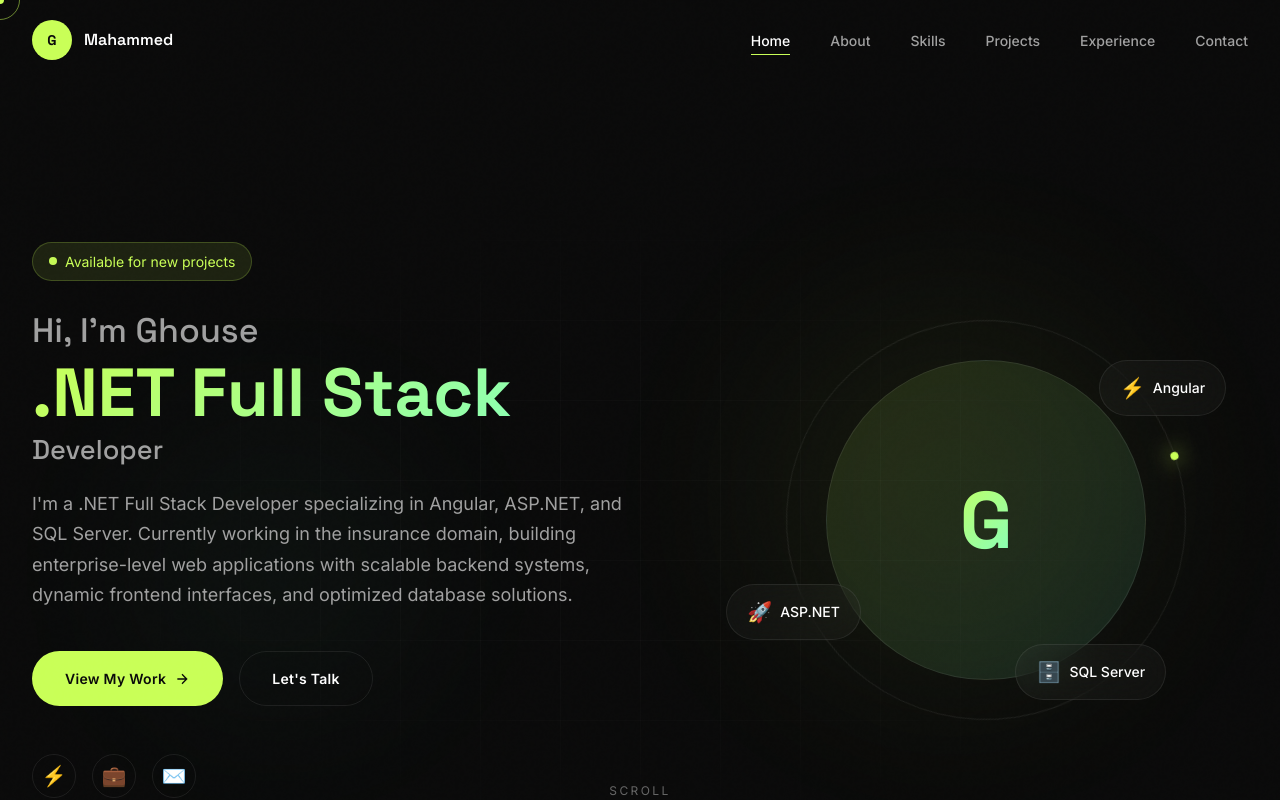
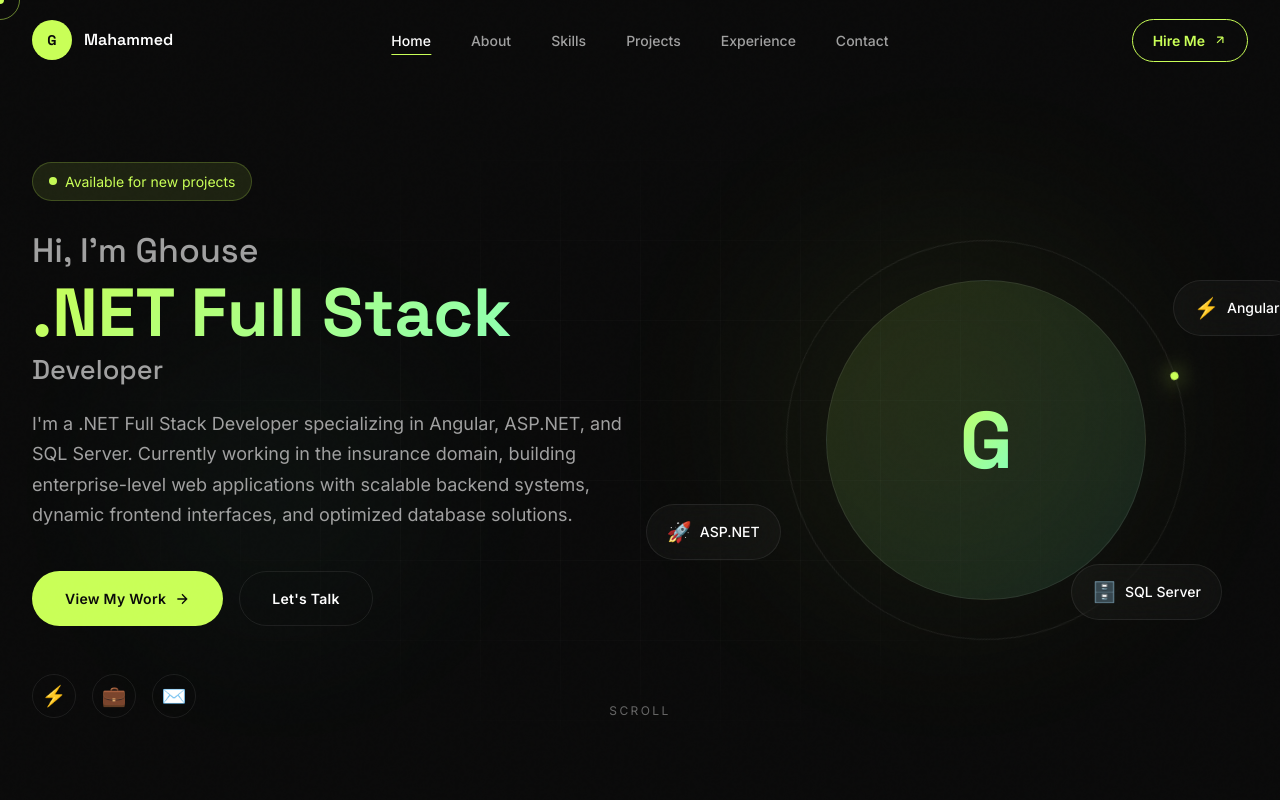
Before and after one commit to MDGHOUSE18/codebyghouse-portfolio, an Angular app: page / in a window 1280 px wide. Shown: the top 800 px of the page. Built offline with nearby package versions, Linux system fonts and the light colour scheme.

Commit message:
update home oage avatars

```diff
--- a/src/app/features/home/home.component.html
+++ b/src/app/features/home/home.component.html
@@ -56,11 +56,19 @@
     </div>
 
     <div class="hero-visual" #heroVisual>
+      <!-- Avatar Wrapper (Only contains the circle) -->
       <div class="avatar-wrapper">
         <div class="avatar-ring"></div>
         <div class="avatar-image">
           <div class="avatar-initials">G</div>
+          <!-- <img
+            src="../../../../assets/images/avatar.jpg"
+            alt="Ghouse - .NET Full Stack Developer" /> -->
         </div>
+      </div>
+
+      <!-- Badges Container (Moved OUTSIDE the wrapper) -->
+      <div class="badges-container">
         <div class="floating-badge badge-1">
           <span class="badge-icon">⚡</span>
           <span class="badge-text">Angular</span>
--- a/src/app/features/home/home.component.scss
+++ b/src/app/features/home/home.component.scss
@@ -245,6 +245,7 @@
 
   @media (max-width: 640px) {
     order: initial;
+    flex-direction: column; // Stack avatar and badges vertically
   }
 }
 
@@ -272,7 +273,7 @@
   animation: rotate-slow 30s linear infinite;
 
   &::before {
-    content: '';
+    content: "";
     position: absolute;
     top: -4px;
     left: 50%;
@@ -313,7 +314,46 @@
     font-size: 3rem;
   }
 }
+.floating-badge {
+  position: absolute;
+  display: flex;
+  align-items: center;
+  gap: 0.5rem;
+  padding: 0.75rem 1.25rem;
+  background: var(--glass-bg);
+  backdrop-filter: blur(20px);
+  border: 1px solid var(--glass-border);
+  border-radius: 9999px;
+  font-size: 0.875rem;
+  font-weight: 500;
+  white-space: nowrap;
+  pointer-events: auto;
 
+  &.badge-1 {
+    top: 10%;
+    right: -10%;
+    animation: float 4s ease-in-out infinite;
+  }
+
+  &.badge-2 {
+    bottom: 20%;
+    left: -15%;
+    animation: float 5s ease-in-out infinite 1s;
+  }
+
+  &.badge-3 {
+    bottom: 5%;
+    right: 5%;
+    animation: float 4.5s ease-in-out infinite 0.5s;
+  }
+
+  @media (max-width: 768px) {
+    position: static; // Remove absolute positioning on mobile
+    margin: 0;
+    animation: none !important; // Stop floating animation
+    transform: none !important;
+  }
+}
 .floating-badge {
   position: absolute;
   display: flex;
@@ -346,13 +386,14 @@
     animation: float 4.5s ease-in-out infinite 0.5s;
   }
 
-  @media (max-width: 640px) {
+  @media (max-width: 768px) {
     position: static;
-    width: fit-content;
-    margin: 0.5rem auto 0;
+    width: auto;
+    margin: 0.5rem 0 0;
     padding: 0.5rem 0.875rem;
     font-size: 0.75rem;
     animation: none !important;
+    display: inline-flex;
   }
 }
 
@@ -390,10 +431,22 @@
 }
 
 @keyframes scrollDown {
-  0% { transform: scaleY(0); transform-origin: top; }
-  50% { transform: scaleY(1); transform-origin: top; }
-  51% { transform: scaleY(1); transform-origin: bottom; }
-  100% { transform: scaleY(0); transform-origin: bottom; }
+  0% {
+    transform: scaleY(0);
+    transform-origin: top;
+  }
+  50% {
+    transform: scaleY(1);
+    transform-origin: top;
+  }
+  51% {
+    transform: scaleY(1);
+    transform-origin: bottom;
+  }
+  100% {
+    transform: scaleY(0);
+    transform-origin: bottom;
+  }
 }
 
 .stats-section {
@@ -458,16 +511,30 @@
 }
 
 @keyframes pulse {
-  0%, 100% { opacity: 1; }
-  50% { opacity: 0.5; }
+  0%,
+  100% {
+    opacity: 1;
+  }
+  50% {
+    opacity: 0.5;
+  }
 }
 
 @keyframes float {
-  0%, 100% { transform: translateY(0); }
-  50% { transform: translateY(-20px); }
+  0%,
+  100% {
+    transform: translateY(0);
+  }
+  50% {
+    transform: translateY(-20px);
+  }
 }
 
 @keyframes rotate-slow {
-  from { transform: rotate(0deg); }
-  to { transform: rotate(360deg); }
+  from {
+    transform: rotate(0deg);
+  }
+  to {
+    transform: rotate(360deg);
+  }
 }
--- a/src/app/layout/header/header.component.html
+++ b/src/app/layout/header/header.component.html
@@ -22,19 +22,28 @@
       }
     </nav>
 
-    <!-- <div class="header-actions">
-      <a href="{{ PROFILE.resumeUrl }}" class="btn-resume" target="_blank" rel="noopener">
-        Resume
-        <svg width="14" height="14" viewBox="0 0 24 24" fill="none" stroke="currentColor" stroke-width="2">
-          <path d="M7 17L17 7M17 7H7M17 7V17"/>
+    <div class="header-actions">
+      <a routerLink="/contact" class="btn-hire">
+        Hire Me
+        <svg
+          width="14"
+          height="14"
+          viewBox="0 0 24 24"
+          fill="none"
+          stroke="currentColor"
+          stroke-width="2">
+          <path d="M7 17L17 7M17 7H7M17 7V17" />
         </svg>
       </a>
 
-      <button class="mobile-toggle" (click)="toggleMobile()" [class.active]="mobileOpen()">
+      <button
+        class="mobile-toggle"
+        (click)="toggleMobile()"
+        [class.active]="mobileOpen()">
         <span></span>
         <span></span>
       </button>
-    </div> -->
+    </div>
   </div>
 
   @if (mobileOpen()) {
--- a/src/app/layout/header/header.component.scss
+++ b/src/app/layout/header/header.component.scss
@@ -27,7 +27,7 @@
   display: flex;
   align-items: center;
   justify-content: space-between;
-
+  position: relative;
   @media (max-width: 768px) {
     padding: 0 var(--container-padding);
   }
@@ -79,7 +79,9 @@
   display: flex;
   align-items: center;
   gap: 2.5rem;
-
+  position: absolute;
+  left: 50%;
+  transform: translateX(-50%);
   @media (max-width: 1024px) {
     display: none;
   }
@@ -120,7 +122,31 @@
   align-items: center;
   gap: 1rem;
 }
+.btn-hire {
+  display: inline-flex;
+  align-items: center;
+  gap: 0.5rem;
+  padding: 0.625rem 1.25rem;
+  background: transparent;
+  border: 1px solid var(--color-accent); // Accent border to make it pop
+  border-radius: 9999px;
+  color: var(--color-accent); // Accent text
+  font-size: 0.875rem;
+  font-weight: 600; // Slightly bolder
+  text-decoration: none;
+  transition: all 0.3s;
 
+  &:hover {
+    background: var(--color-accent); // Fills with accent color on hover
+    color: var(--color-bg-primary); // Text turns dark
+    transform: translateY(-2px);
+    box-shadow: 0 4px 12px rgba(201, 255, 87, 0.2);
+  }
+
+  @media (max-width: 768px) {
+    display: none; // Hidden on mobile
+  }
+}
 .btn-resume {
   display: inline-flex;
   align-items: center;
@@ -144,7 +170,6 @@
     display: none;
   }
 }
-
 .mobile-toggle {
   display: none;
   width: 40px;
--- a/src/app/layout/main-layout/main-layout.component.scss
+++ b/src/app/layout/main-layout/main-layout.component.scss
@@ -5,6 +5,6 @@
 
 .main-content {
   min-height: 100vh;
-  padding-top: var(--header-height);
+  // padding-top: var(--header-height);
   position: relative;
 }
```
